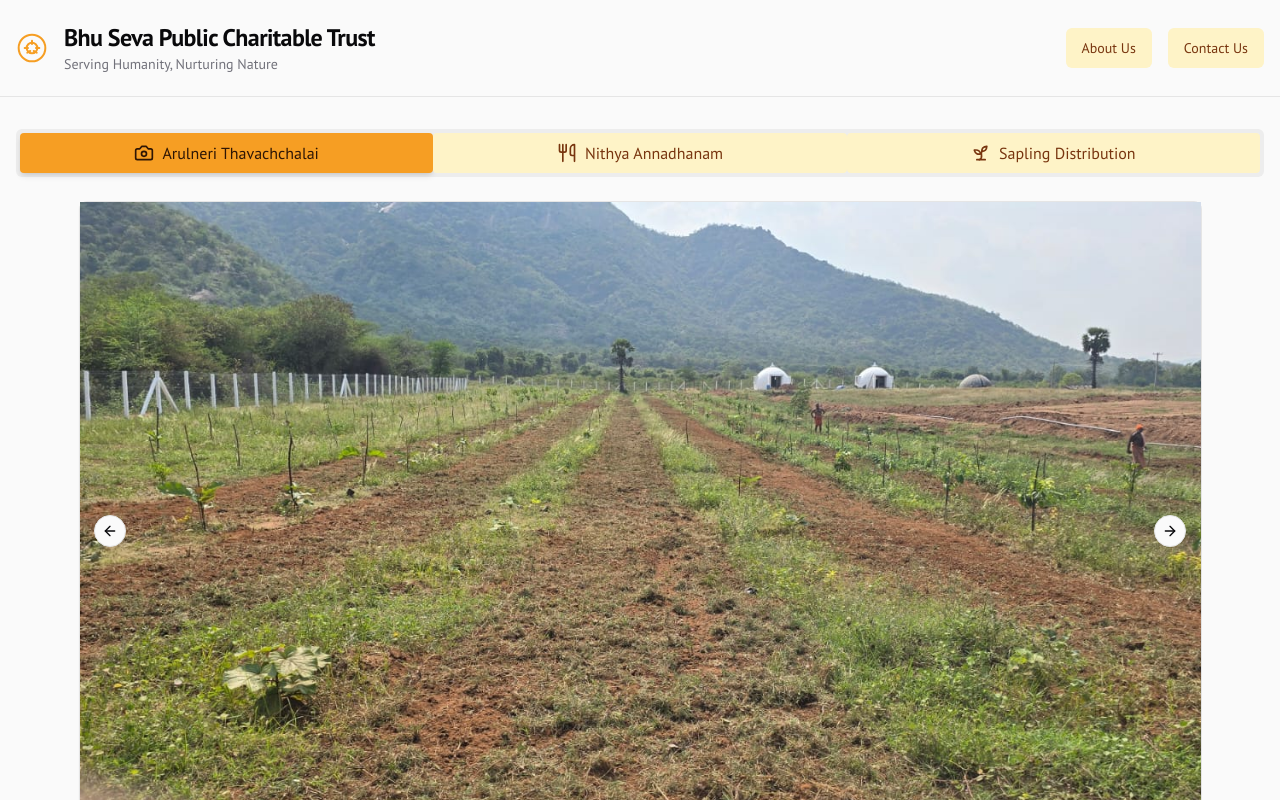
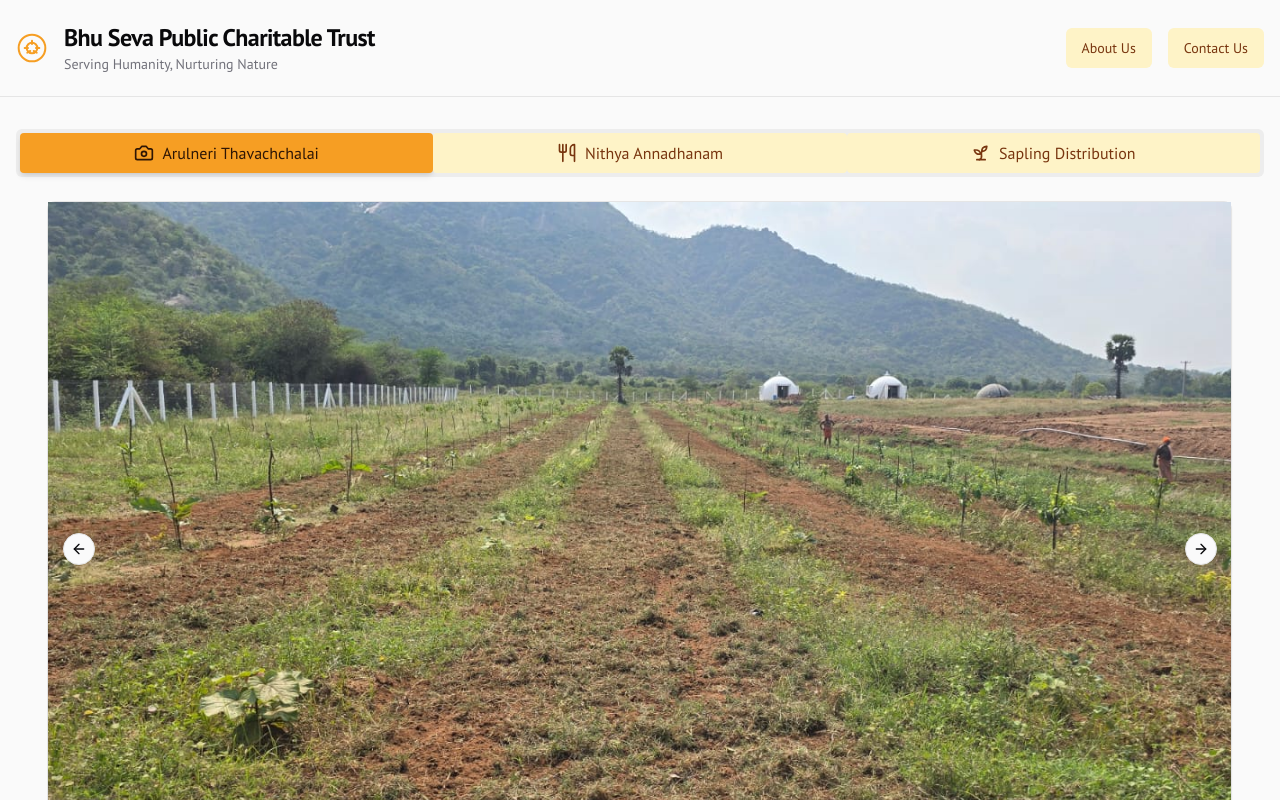
Before and after one commit to arulnerithavachachalai/bhuseva, a Next.js app: page /bhuseva/ in a window 1280 px wide. Shown: the top 800 px of the page. Built offline with nearby package versions, Linux system fonts and the light colour scheme.

Commit message:
Adjust Carousel width from 90% to 95%

```diff
--- a/src/components/gallery.tsx
+++ b/src/components/gallery.tsx
@@ -65,7 +65,7 @@ function ImageCarousel({ images }: { images: ImagePlaceholder[] }) {
 
   return (
     <div>
-      <Carousel setApi={setApi} className="w-full max-w-[90%] mx-auto" opts={{ loop: true }}>
+      <Carousel setApi={setApi} className="w-full max-w-[95%] mx-auto" opts={{ loop: true }}>
         <CarouselContent>
           {images.map((image, index) => (
             <CarouselItem key={index}>
```
